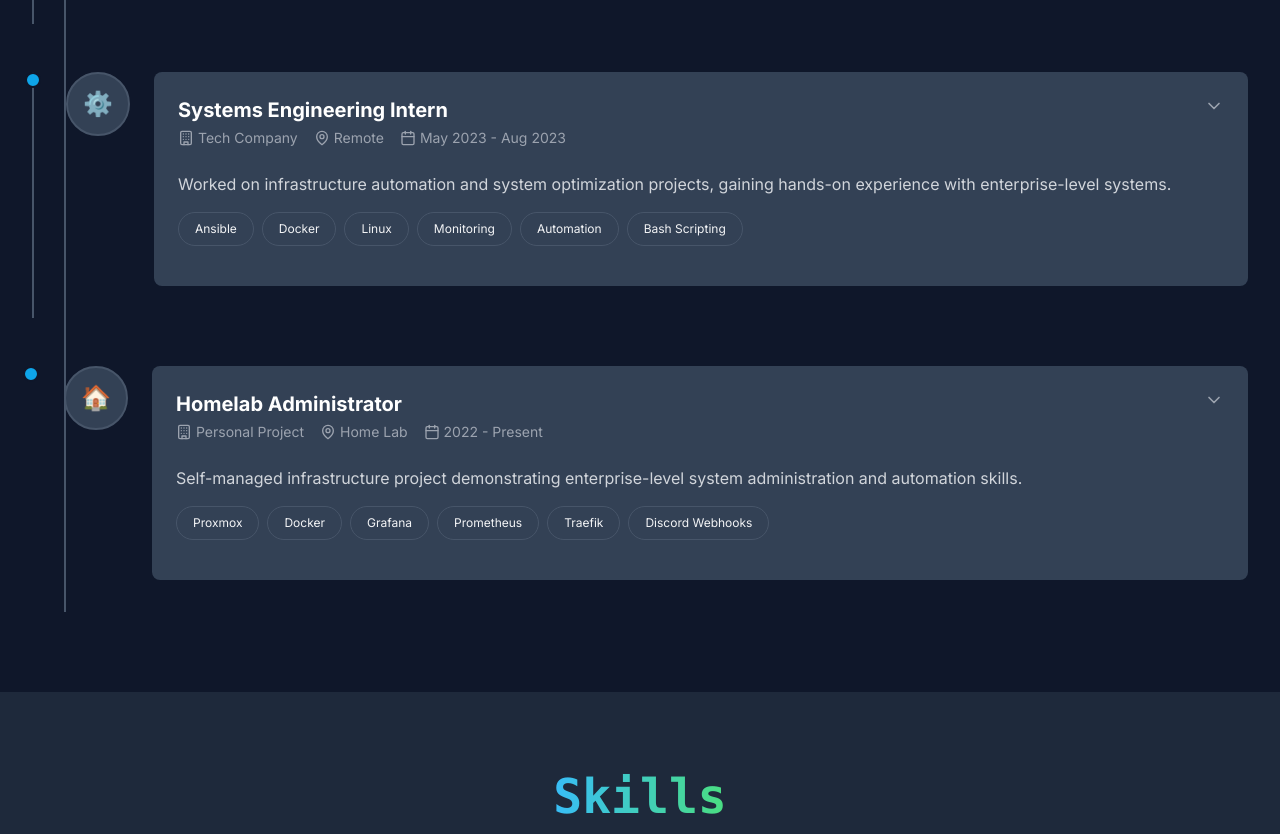
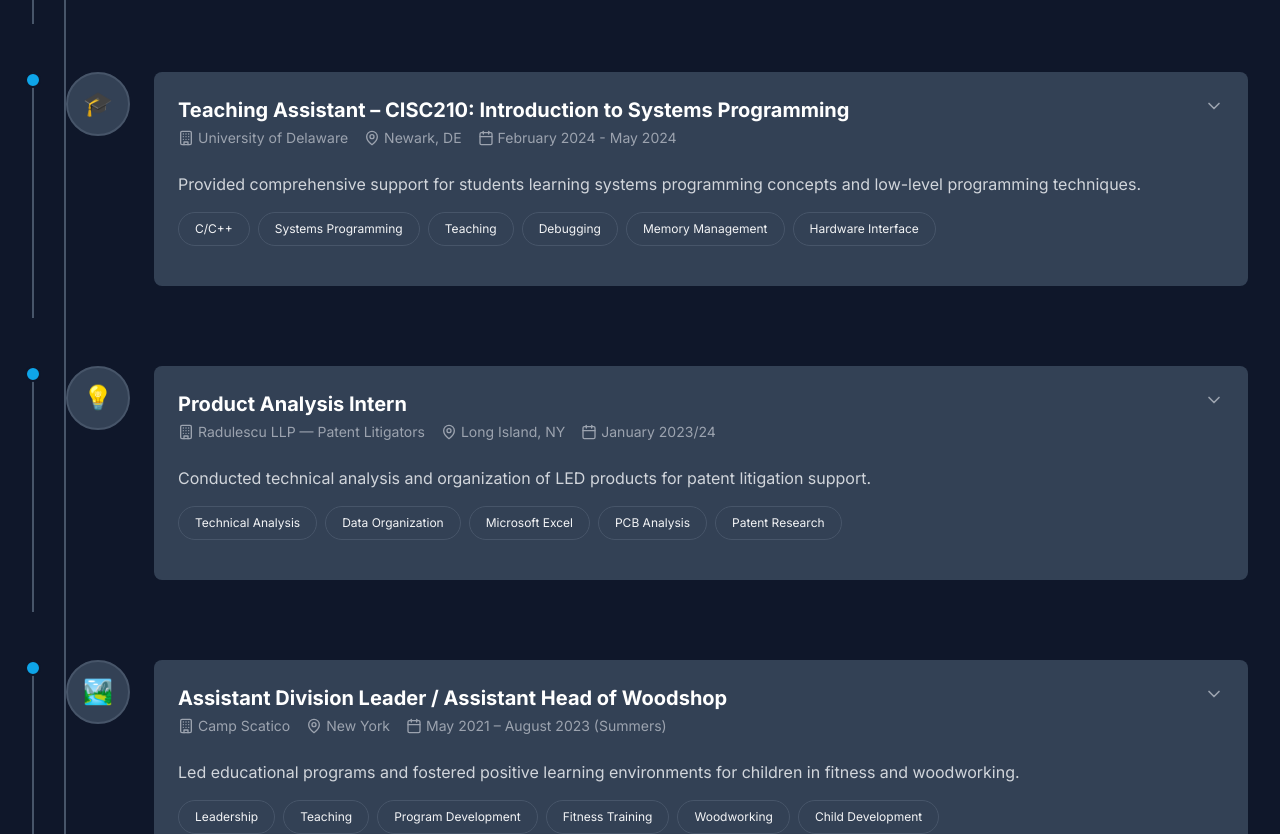
Before and after one commit to Bbocks/bbock_portfolio_site, a Next.js app: page / in a window 1280 px wide. Shown: the part 2680-3514 px from the top of the page. Built offline with nearby package versions, Linux system fonts and the light colour scheme.

Commit message:
Fix: Updated information to be correct and relevant

```diff
--- a/app/page.tsx
+++ b/app/page.tsx
@@ -12,6 +12,9 @@ import HomelabSection from '@/components/HomelabSection'
 import BlogSection from '@/components/BlogSection'
 import ContactSection from '@/components/ContactSection'
 import NetworkAnimation from '@/components/NetworkAnimation'
+
+// Force dynamic rendering (no SSR)
+export const dynamic = 'force-dynamic'
 
 export default function Home() {
   const [isLoading, setIsLoading] = useState(true)
@@ -30,7 +33,7 @@ export default function Home() {
           animate={{ opacity: 1 }}
           className="text-center"
         >
-          <div className="text-4xl font-mono gradient-text mb-4">Brett Bock</div>
+          <div className="text-4xl font-mono gradient-text mb-4">Brett Bockstein</div>
           <div className="text-primary-400">Loading systems...</div>
         </motion.div>
       </div>
--- a/components/ExperienceSection.tsx
+++ b/components/ExperienceSection.tsx
@@ -20,52 +20,82 @@ interface Experience {
 
 const experiences: Experience[] = [
   {
-    id: 'ta-role',
-    title: 'Teaching Assistant - Computer Science',
-    company: 'University Name',
-    location: 'City, State',
-    period: 'Jan 2024 - Present',
-    description: 'Supporting students in understanding complex computer science concepts, particularly in systems programming and data structures.',
+    id: 'rcm-internship',
+    title: 'IT Intern',
+    company: 'RCM Healthcare Services',
+    location: 'Long Island, NY',
+    period: 'May 2024 - August 2025 (Summers)',
+    description: 'Gained hands-on experience in IT infrastructure management and process optimization for healthcare services.',
     achievements: [
-      'Reduced debugging time for students by 50% through improved pointer visualization techniques',
-      'Developed interactive debugging workshops that improved student comprehension by 40%',
-      'Mentored 30+ students in C programming and memory management concepts',
-      'Created comprehensive study guides and practice problems for systems programming course'
+      'Reduced laptop provisioning and setup time by 50%, enhancing operational efficiency and productivity',
+      'Contributed to the development of a company-wide email management naming scheme, improving organization and consistency',
+      'Supported the research and implementation of new IT asset management tools, streamlining asset tracking and resource allocation'
     ],
-    skills: ['C Programming', 'Debugging', 'Teaching', 'Memory Management', 'GDB', 'Valgrind'],
+    skills: ['IT Infrastructure', 'Asset Management', 'Process Optimization', 'System Administration', 'Documentation'],
+    icon: '🏥'
+  },
+  {
+    id: 'ud-ta-role',
+    title: 'Teaching Assistant – CISC210: Introduction to Systems Programming',
+    company: 'University of Delaware',
+    location: 'Newark, DE',
+    period: 'February 2024 - May 2024',
+    description: 'Provided comprehensive support for students learning systems programming concepts and low-level programming techniques.',
+    achievements: [
+      'Provided support for student projects involving embedded systems and interactive objects',
+      'Held weekly office hours to offer one-on-one guidance on debugging, low-level programming, and efficient resource usage',
+      'Graded assignments and labs with attention to correctness, style, and performance',
+      'Reinforced key concepts such as pointer arithmetic, memory allocation, and interfacing with hardware',
+      'Guided students in understanding and applying system-level constraints in code design'
+    ],
+    skills: ['C/C++', 'Systems Programming', 'Teaching', 'Debugging', 'Memory Management', 'Hardware Interface'],
     icon: '🎓'
   },
   {
-    id: 'internship-1',
-    title: 'Systems Engineering Intern',
-    company: 'Tech Company',
-    location: 'Remote',
-    period: 'May 2023 - Aug 2023',
-    description: 'Worked on infrastructure automation and system optimization projects, gaining hands-on experience with enterprise-level systems.',
+    id: 'radulescu-internship',
+    title: 'Product Analysis Intern',
+    company: 'Radulescu LLP — Patent Litigators',
+    location: 'Long Island, NY',
+    period: 'January 2023/24',
+    description: 'Conducted technical analysis and organization of LED products for patent litigation support.',
     achievements: [
-      'Automated laptop provisioning process, reducing setup time from 4 hours to 30 minutes',
-      'Implemented monitoring solutions that improved system uptime by 15%',
-      'Developed documentation for deployment procedures used by 20+ team members',
-      'Participated in on-call rotation, handling critical system issues'
+      'Disassembled and organized hundreds of LED bulbs for patent analysis',
+      'Developed a nomenclature system to organize the bulbs inside Microsoft Excel, increasing bulb look-up time by 50 percent',
+      'Analyzed the type of LED on the PCB and the markings on the PCB of each bulb to classify which factory the bulb originated from'
     ],
-    skills: ['Ansible', 'Docker', 'Linux', 'Monitoring', 'Automation', 'Bash Scripting'],
-    icon: '⚙️'
+    skills: ['Technical Analysis', 'Data Organization', 'Microsoft Excel', 'PCB Analysis', 'Patent Research'],
+    icon: '💡'
   },
   {
-    id: 'homelab-admin',
-    title: 'Homelab Administrator',
+    id: 'camp-scatico',
+    title: 'Assistant Division Leader / Assistant Head of Woodshop',
+    company: 'Camp Scatico',
+    location: 'New York',
+    period: 'May 2021 – August 2023 (Summers)',
+    description: 'Led educational programs and fostered positive learning environments for children in fitness and woodworking.',
+    achievements: [
+      'Fostered an open and welcoming environment to allow children to strengthen and make new connections',
+      'Created and organized personalized workout plans for 50+ campers, helping them to further their knowledge of fitness as well achieve their fitness goals',
+      'Directed and developed a woodworking program to teach kids valuable project design and problem-solving skills'
+    ],
+    skills: ['Leadership', 'Teaching', 'Program Development', 'Fitness Training', 'Woodworking', 'Child Development'],
+    icon: '🏞️'
+  },
+  {
+    id: 'homelab-project',
+    title: 'Homelab Infrastructure Project',
     company: 'Personal Project',
     location: 'Home Lab',
-    period: '2022 - Present',
-    description: 'Self-managed infrastructure project demonstrating enterprise-level system administration and automation skills.',
+    period: 'September 2021 – Present',
+    description: 'Self-managed enterprise-grade infrastructure project demonstrating advanced system administration and automation skills.',
     achievements: [
-      'Built and maintained 99.9% uptime homelab infrastructure with Proxmox virtualization',
-      'Implemented automated backup systems with Discord webhook notifications',
-      'Deployed monitoring stack with Grafana, Prometheus, and custom dashboards',
-      'Containerized applications using Docker and orchestrated with Docker Compose',
-      'Set up reverse proxy with Traefik and automatic SSL certificate management'
+      'Deployed multiple instances of Proxmox Virtual Environment on many different ranges of hardware to host several different operating systems',
+      'Utilized multiple Ubuntu 22.04 and 23.04 instances to run different services using a combination of virtual machines and lxc containers',
+      'Implemented many different Docker containers using Docker Compose as well as Docker Run for media streaming, media organization, network administration, remote management, remote access, internal DNS filtering, and several others',
+      'Implemented different methods of data storage and access across the network for local and remote access',
+      'Implemented real-time detection of up-time statistics for all running programs and services with notifications via a discord webhook if anything fails to decrease downtime by 20 percent'
     ],
-    skills: ['Proxmox', 'Docker', 'Grafana', 'Prometheus', 'Traefik', 'Discord Webhooks'],
+    skills: ['Proxmox', 'Docker', 'Ubuntu', 'LXC Containers', 'Network Administration', 'Discord Webhooks', 'System Monitoring'],
     icon: '🏠'
   }
 ]
```
